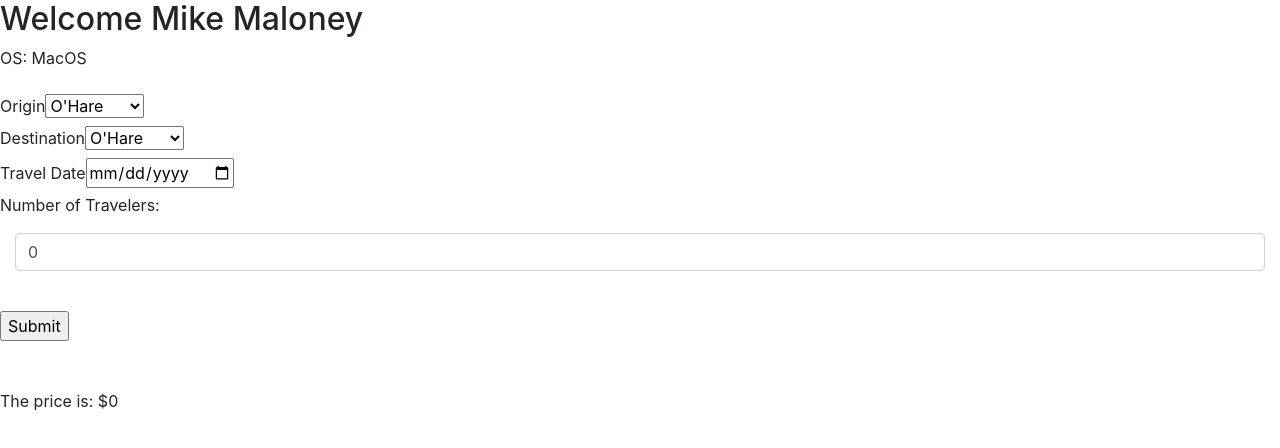
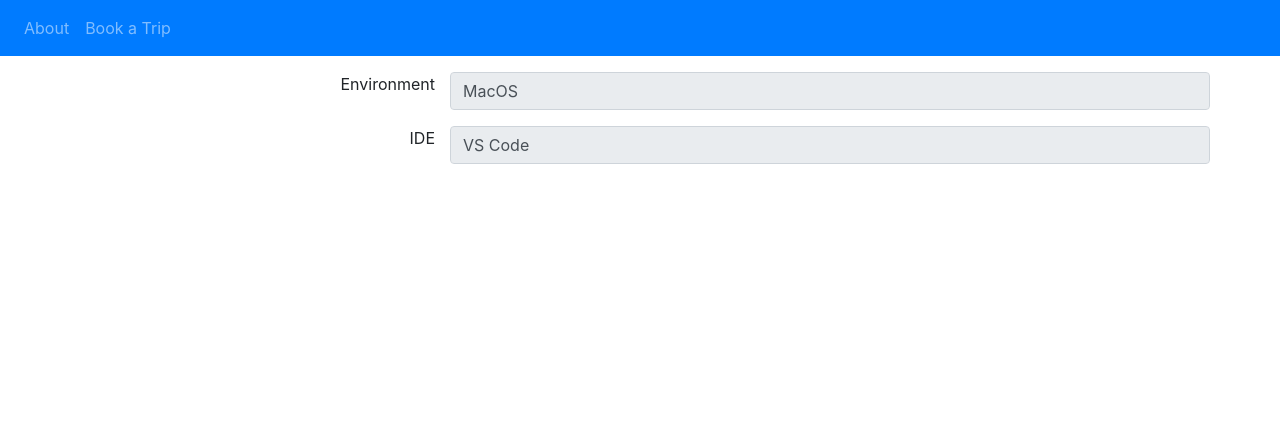
Before and after one commit to mike-maloney87/CSC-436-HW1, an Angular app: page /about in a window 1280 px wide. Before the commit this address led to /. Shown: the top 448 px of the page. Built offline with nearby package versions, Linux system fonts and the light colour scheme.

Commit message:
turn in for hw 3

```diff
--- /dev/null
+++ b/src/app/about/about.component.html
@@ -0,0 +1,13 @@
+<div class="container">
+  <div class="form-group row text-right">
+      <label class="col-md-4" for="environment">Environment</label>
+      <input class="col-md-8 form-control form-control-rounded" id="environment" type="text" [(ngModel)]="environment"
+          value="{{environment}}" name="environment" disabled>
+  </div>
+  <div class="form-group row text-right">
+      <label class="col-md-4" for="ide">IDE</label>
+      <input class="col-md-8 form-control form-control-rounded" id="ide" type="text" [(ngModel)]="ide"
+          value="{{ide}}" name="ide" disabled>
+  </div>
+
+</div>
--- /dev/null
+++ b/src/app/about/about.component.ts
@@ -0,0 +1,16 @@
+import { Component, OnInit } from '@angular/core';
+
+@Component({
+  selector: 'app-about',
+  templateUrl: './about.component.html',
+  styleUrls: ['./about.component.css']
+})
+export class AboutComponent implements OnInit {
+
+  constructor() { }
+
+  ngOnInit(): void {
+  }
+  environment='MacOS';
+  ide='VS Code';
+}
--- a/src/app/app.component.html
+++ b/src/app/app.component.html
@@ -1,5 +1,14 @@
-<h2>Welcome {{title}}</h2>
-<p>OS: MacOS
-<br>
-<br>
- <app-number-travelers></app-number-travelers>
+<nav class="navbar navbar-expand-sm bg-primary navbar-dark fixed-top">
+  <ul class="navbar-nav">
+  <li class="nav-item">
+      <a class="nav-link" [routerLink]="['/about']">About</a>
+    </li>
+    <li class="nav-item">
+      <a class="nav-link" [routerLink]="['/travelers']">Book a Trip</a>
+    </li>
+  </ul>
+</nav>
+<br />
+<br />
+<br />
+<router-outlet></router-outlet>
```
Also changed, not shown: src/app/app.module.ts (+12 -4 lines), src/app/about/about.component.css (added), 2 other files (tests, documents, lock files or other folders).
